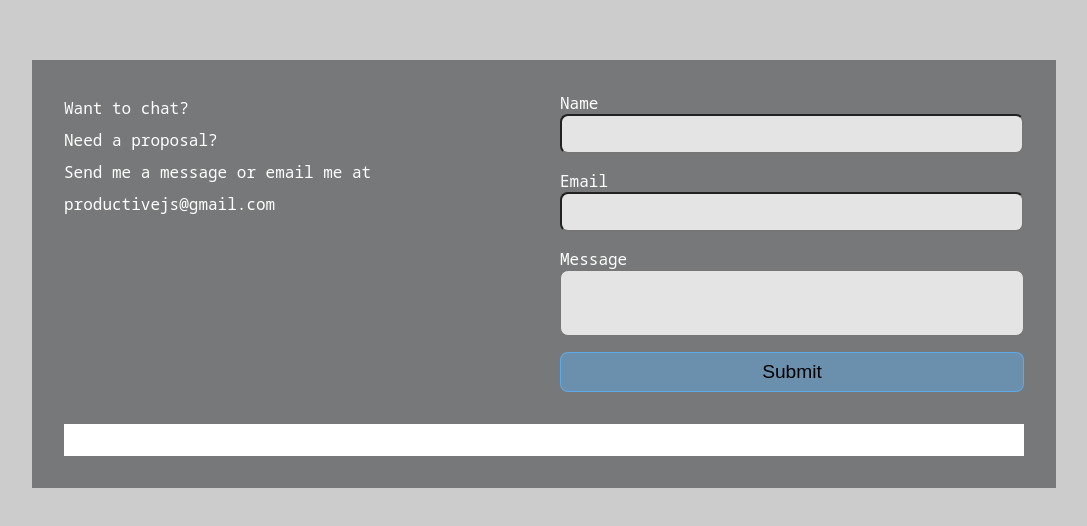
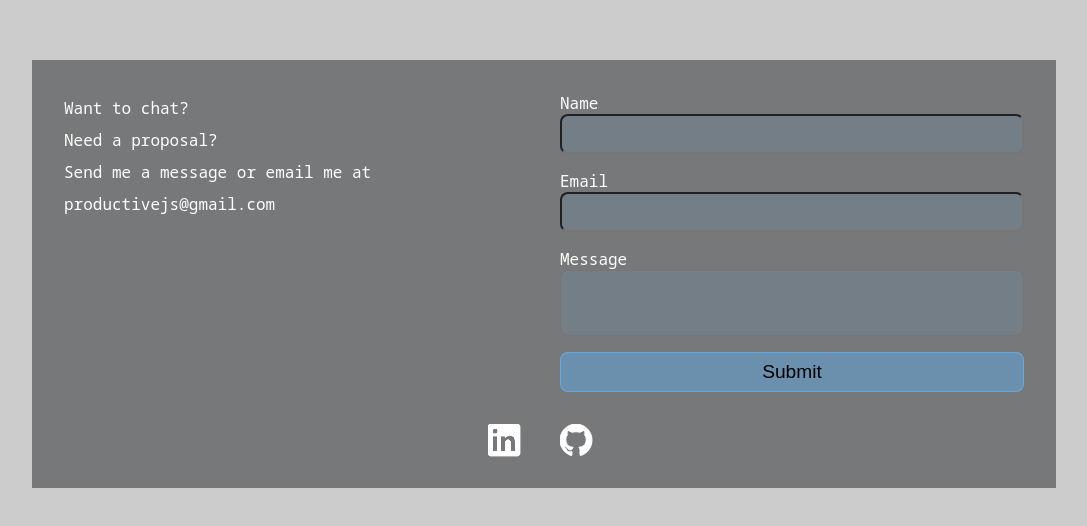
Before and after one commit to wes992/WesPortfolioNext, a Next.js app: page / in a window 1280 px wide. Shown: the part 3390-3916 px from the top of the page, without its empty margins (96-1183 px from the left). Built offline with nearby package versions, Linux system fonts and the light colour scheme; no server answers; the database is empty.

Commit message:
styling updates to form and navLinks

```diff
--- a/app/components/Contact/Contact.module.css
+++ b/app/components/Contact/Contact.module.css
@@ -36,7 +36,8 @@
       border-radius: 0.5rem;
       margin-bottom: 1rem;
       padding: 0.5rem;
-      background-color: rgba(var(--foreground-rgb), 0.8);
+      background-color: rgba(var(--accent-color), 0.1);
+      /* rgba(var(--foreground-rgb), 0.8); */
       /*
       border: 1px solid rgba(var(--accent-color), 0.7); */
     }
@@ -64,7 +65,11 @@
   & .footer {
     width: 100%;
     height: 2rem;
-    background-color: #fff;
+    display: flex;
+    gap: 2rem;
+    justify-content: center;
+
+    /* background-color: #fff; */
   }
 
   .content {
--- a/app/components/Contact/Contact.tsx
+++ b/app/components/Contact/Contact.tsx
@@ -1,6 +1,9 @@
 import React from "react";
 import styles from "./Contact.module.css";
 import { ContactForm, FormState } from "./ContactForm";
+import Link from "next/link";
+import { LinkedIn } from "../icons/LinkedIn";
+import { GitHub } from "../icons/GitHub";
 
 const Contact = ({}) => {
   const onSubmitForm = async (_: FormData, formData: FormData) => {
@@ -24,7 +27,22 @@ const Contact = ({}) => {
         </div>
         <ContactForm onSubmit={onSubmitForm} />
       </div>
-      <div className={styles.footer}></div>
+      <div className={styles.footer}>
+        <Link
+          href={"https://www.linkedin.com/in/wes992/"}
+          target="_blank"
+          rel="noopener noreferrer"
+        >
+          <LinkedIn height="40px" width="40px" fill={"white"} />
+        </Link>
+        <Link
+          href={"https://github.com/wes992"}
+          target="_blank"
+          rel="noopener noreferrer"
+        >
+          <GitHub height="40px" width="40px" fill={"white"} />
+        </Link>
+      </div>
     </div>
   );
 };
--- a/app/components/Nav/Nav.module.css
+++ b/app/components/Nav/Nav.module.css
@@ -78,6 +78,7 @@
       gap: 2rem;
       text-transform: uppercase;
       font-weight: 600;
+      font-size: 1.5rem;
       height: 100vh;
       width: 100vw;
       background-color: rgb(var(--callout-rgb));
--- a/app/components/Nav/Nav.tsx
+++ b/app/components/Nav/Nav.tsx
@@ -43,9 +43,6 @@ const Nav = ({}) => {
   return (
     <nav className={styles.nav}>
       <Hamburger open={open} onClick={() => setOpen((prev) => !prev)} />
-      {/* <Link href="/">
-        <Logo height="40px" width="40px" color={"rgb(var(--accent-color))"} />
-      </Link> */}
       <div className={styles.links}>
         {links.map((link) => (
           <Link key={link.id} href={link.route}>
```
